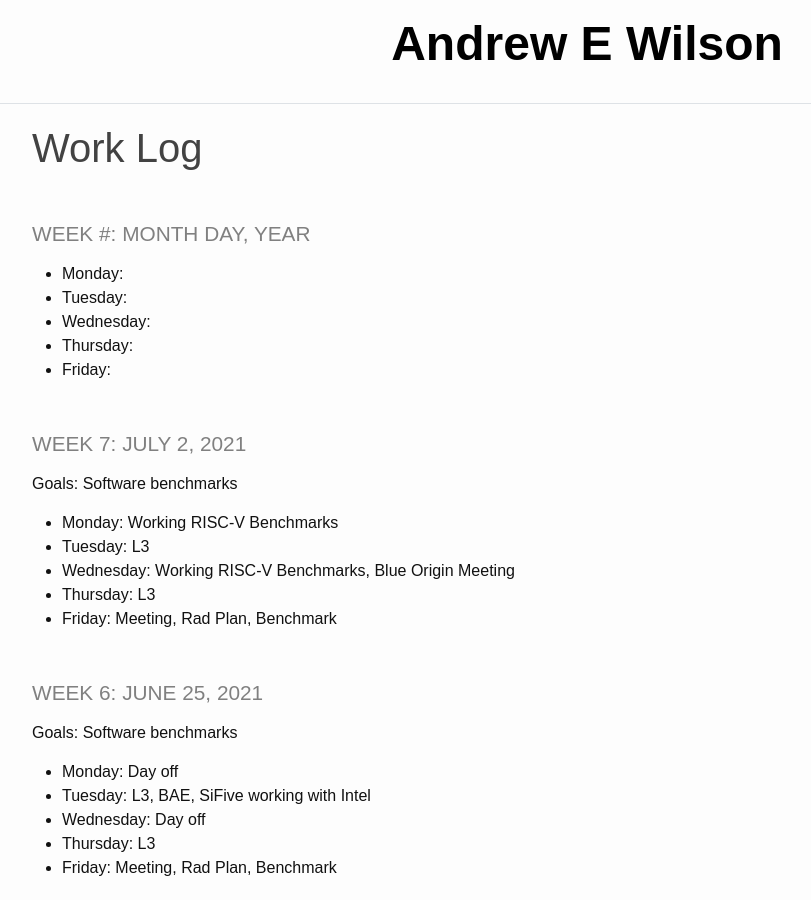
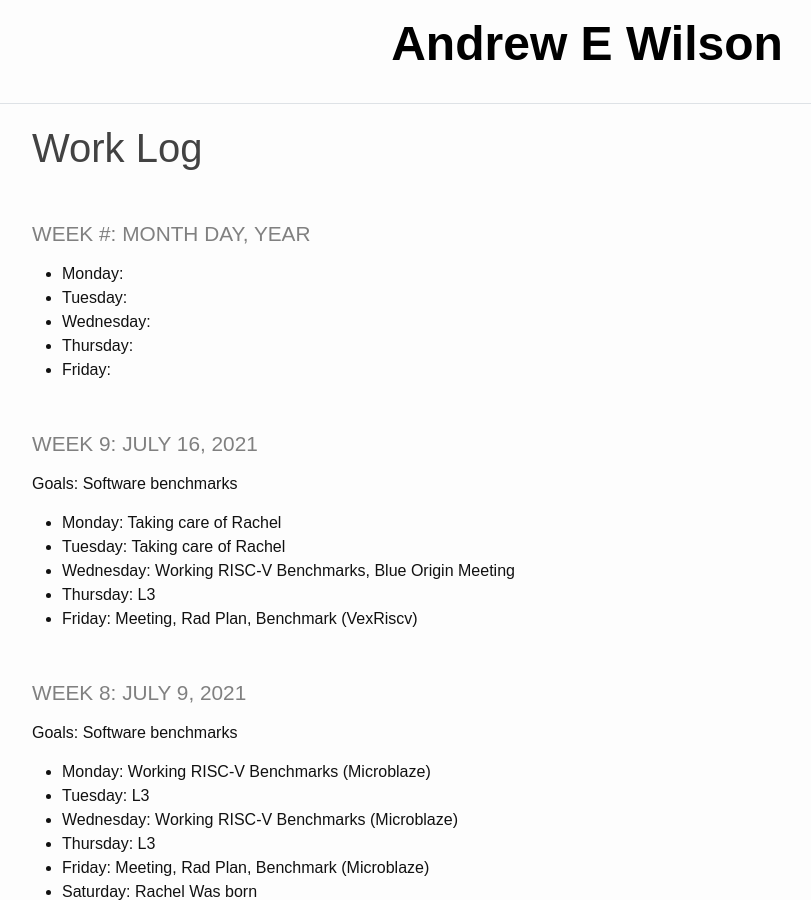
Before and after one commit to AEW2015/ccl_log, a Jekyll site: the page built from _pages/log.md, in a window 1280 px wide and 900 px high. Shown: the whole window, without its empty margins (53-864 px from the left). Built offline with Jekyll 4.4.1, drawn with Linux system fonts in a browser that asks for light colours.

Commit message:
Update log.md

```diff
--- a/_pages/log.md
+++ b/_pages/log.md
@@ -10,6 +10,27 @@ title: Work Log
 * **Thursday**:
 * **Friday**:
 
+### Week 9: July 16, 2021
+
+Goals: Software benchmarks
+
+* **Monday**:  Taking care of Rachel
+* **Tuesday**: Taking care of Rachel
+* **Wednesday**:  Working RISC-V Benchmarks, Blue Origin Meeting
+* **Thursday**: L3
+* **Friday**: Meeting, Rad Plan, Benchmark (VexRiscv)
+
+### Week 8: July 9, 2021
+
+Goals: Software benchmarks
+
+* **Monday**:  Working RISC-V Benchmarks (Microblaze)
+* **Tuesday**: L3
+* **Wednesday**:  Working RISC-V Benchmarks (Microblaze)
+* **Thursday**: L3
+* **Friday**: Meeting, Rad Plan, Benchmark (Microblaze)
+* **Saturday**: Rachel Was born
+*
 ### Week 7: July 2, 2021
 
 Goals: Software benchmarks
```
